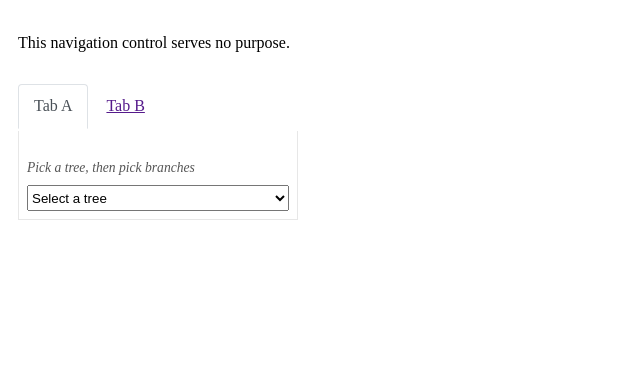
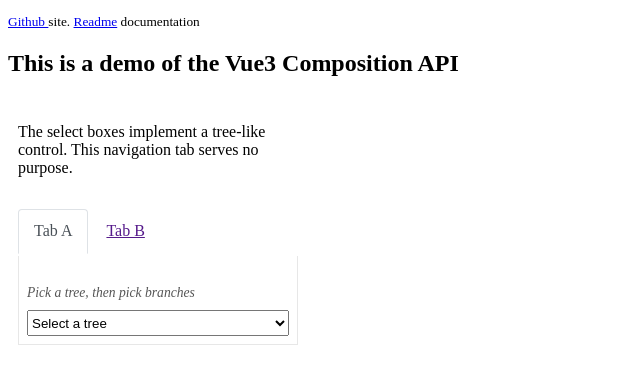
Before and after one commit to AaronDavidNewman/vue3base, a Vue app: page / in a window 1280 px wide. Shown: the top 384 px of the page, without its empty margins (0-640 px from the left). Built offline with nearby package versions, Linux system fonts and the light colour scheme.

Commit message:
Update documentation, make into demo

```diff
--- a/src/components/App.vue
+++ b/src/components/App.vue
@@ -1,8 +1,11 @@
 <template>
+<sub><a href="https://github.com/AaronDavidNewman/vue3base">Github </a> site.
+<a href="https://aarondavidnewman.github.io/vue3base/">Readme</a> documentation</sub>
+<h2>This is a demo of the Vue3 Composition API</h2>
       <div class="tabContent">
   <div class="itemPreferences">
     <div class="itemPropertiesContainer">
-      <p>This navigation control serves no purpose.</p>
+      <p>The select boxes implement a tree-like control.  This navigation tab serves no purpose.</p>
       <ul class="nav-tabs">
         <li class="nav-tab" :class="{ active: tabASelected }">
           <a class="nav-link" href @click.prevent="showTabA">Tab A</a>
```
Also changed, not shown: 3 other files (tests, documents, lock files or other folders).
